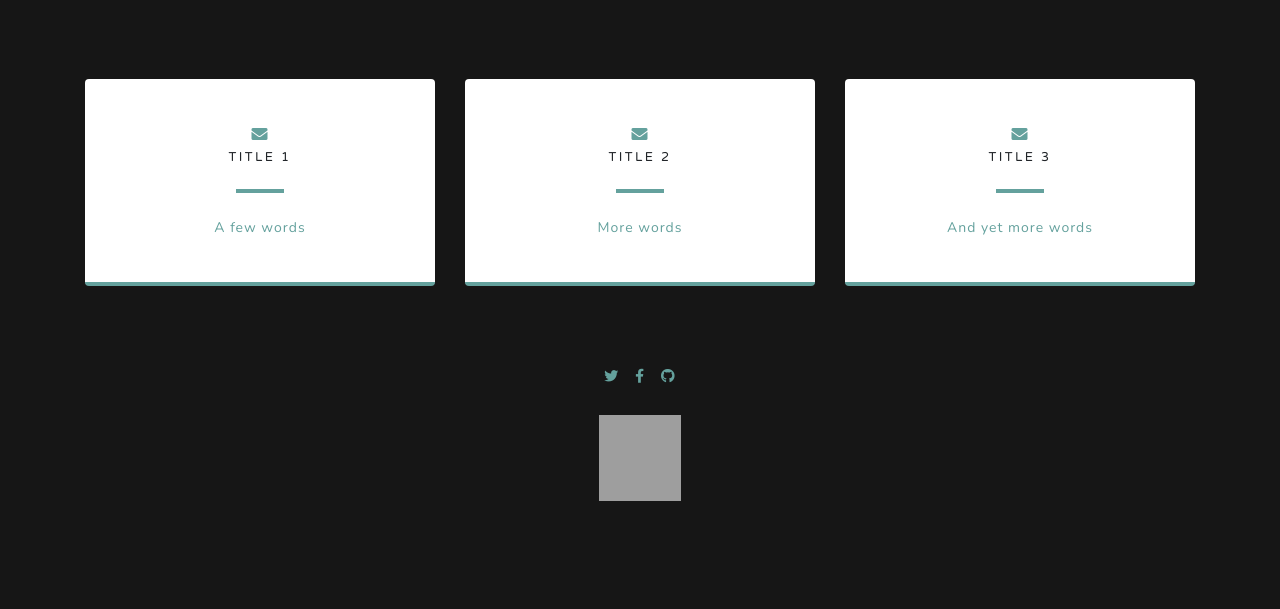
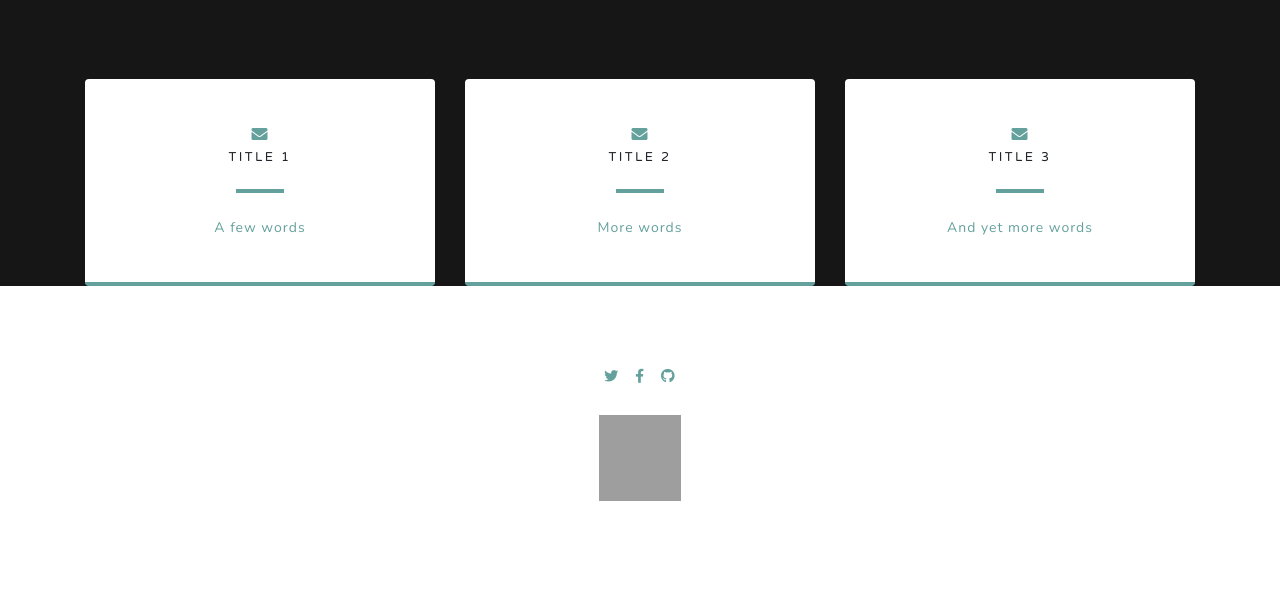
Before and after one commit to grant-king/movie-madness, a Django app: page /login/ in a window 1280 px wide. Shown: the part 843-1452 px from the top of the page. Run offline with Django 3.2, Linux system fonts and the light colour scheme; parts of the project's set-up code (start-up, migrations or seed data) failed here and were passed over; some libraries are stand-ins or nearby versions; grey boxes are pictures that could not be loaded.

Commit message:
feat: clean footer
Footer no longer sticks out with black background.

```diff
--- a/mysite/movies/templates/movies/base.html
+++ b/mysite/movies/templates/movies/base.html
@@ -129,7 +129,7 @@
 {% endblock similar %}
 
 <section>
-    <footer class="bg-black small text-center text-white-50">
+    <footer class="small text-center text-white-50">
         <div class="container">
             <div class="row justify-content-center">
                 <!-- Footer -->
@@ -148,7 +148,7 @@
             </div>
             <div class="row justify-content-center">
                 <div class="justify-content-sm-center">
-                    <div class="bg-black py-2 h-20">
+                    <div class="py-2 h-20">
                         <div class="card-body text-center">
                             <div class="small text-black-50">
                                 <a class="d-flex text-center justify-content-center"
```
